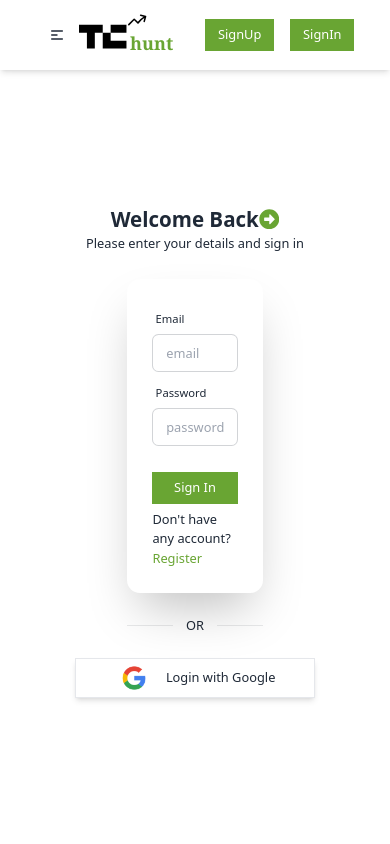
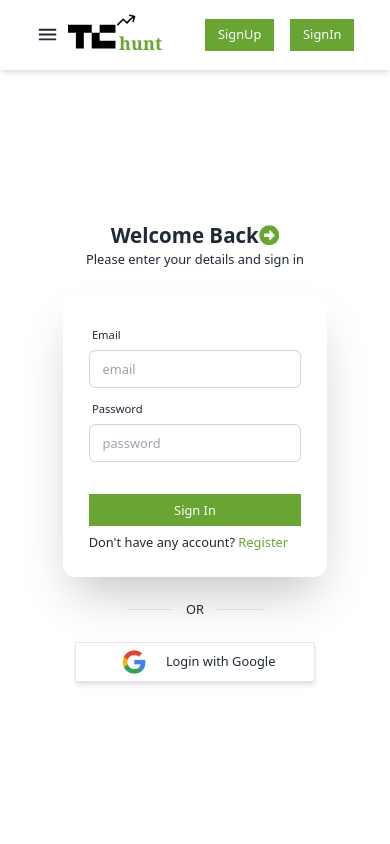
Before and after one commit to Humayra3186/Tech-Hunt, a React (Vite) app: page /login in a window 390 px wide. Shown: the top 844 px of the page. Built offline with nearby package versions, Linux system fonts and the light colour scheme; no server answers.

Commit message:
register and login functionalities are done

```diff
--- a/src/Hooks/useAxiosPublic.jsx
+++ b/src/Hooks/useAxiosPublic.jsx
@@ -1,4 +1,5 @@
-import axios from "axios"
+import axios from "axios";
+
 
 const axiosPublic = axios.create({
     baseURL: 'http://localhost:5000'
--- a/src/MainLayout/Main.jsx
+++ /dev/null
@@ -1,16 +0,0 @@
-import React from 'react';
-import { Outlet } from 'react-router-dom';
-import Navbar from '../shared/Nav/Navbar';
-import Footer from '../shared/Footer/Footer';
-
-const Main = () => {
-    return (
-        <div>
-           <Navbar></Navbar>
-            <Outlet></Outlet>
-            <Footer></Footer>
-        </div>
-    );
-};
-
-export default Main;
--- /dev/null
+++ b/src/MainLayout/MainPage.jsx
@@ -0,0 +1,23 @@
+import React, { useContext } from 'react';
+import { Outlet } from 'react-router-dom';
+import Navbar from '../shared/Nav/Navbar';
+import Footer from '../shared/Footer/Footer';
+import { AuthContext } from '../Provider/AuthProvider';
+
+const MainPage = () => {
+    const{ setOpen} = useContext(AuthContext)
+    const handleMenu =()=>{
+        setOpen(false)
+    }
+    return (
+        <div>
+           <Navbar></Navbar>
+            <div onClick={handleMenu}>
+            <Outlet></Outlet>
+            </div>
+            <Footer></Footer>
+        </div>
+    );
+};
+
+export default MainPage;
--- a/src/Pages/Login.jsx
+++ b/src/Pages/Login.jsx
@@ -1,30 +1,63 @@
-import React from 'react';
+import React, { useContext, useState } from 'react';
 import { FaArrowAltCircleRight } from 'react-icons/fa';
 import logo from "../assets/img/Google.webp"
-import { Link } from 'react-router-dom';
+import { Link, useNavigate } from 'react-router-dom';
+import { AuthContext } from '../Provider/AuthProvider';
 
 const Login = () => {
+
+    const {login,google,setUser , setLoader , setPhoto} = useContext(AuthContext)
+    const [error,setError] = useState("")
+
+    const navigate = useNavigate()
+
+    const handleSubmit = e =>{
+        setError("")
+        e.preventDefault()
+        const form = e.target
+        const email = form.email.value
+        const password = form.password.value
+
+        login(email,password)
+        .then((userCredential) => {
+            setLoader(false)
+            setUser(userCredential.user)
+            setPhoto(userCredential.user?.photoURL)
+            navigate("/")
+          })
+          .catch((error) => {
+            const errorMessage = error.message;
+            setError(errorMessage)
+            setLoader(false)
+          });
+
+    }
+
     return (
         <div className='min-h-screen pt-[4rem] flex flex-col  justify-center items-center'>
             <h1 className='text-[1.6rem] mt-[4.5rem] flex items-center  font-bold '>Welcome Back  <FaArrowAltCircleRight className='text-[#69a533]'></FaArrowAltCircleRight></h1>
 
             <p className='mb-[2rem]'>Please enter your details and sign in</p>
-            <div className="card bg-base-100 w-[35%]  shadow-2xl">
-                <form className="card-body">
+            <div className="card bg-base-100 lg:w-[35%]  shadow-2xl">
+                <form onSubmit={handleSubmit} className="card-body">
 
                     <div className="form-control">
                         <label className="label">
                             <span className="label-text">Email</span>
                         </label>
-                        <input type="email" placeholder="email" className="input input-bordered" required />
+                        <input name='email' type="email" placeholder="email" className="input input-bordered" required />
                     </div>
                     <div className="form-control">
                         <label className="label">
                             <span className="label-text">Password</span>
                         </label>
-                        <input type="password" placeholder="password" className="input input-bordered" required />
+                        <input name='password' type="password" placeholder="password" className="input input-bordered" required />
 
                     </div>
+                    {/* error message */}
+                    <div className='text-[0.8rem] text-red-600'>
+                            {error}
+                        </div>
 
 
                     <div className="form-control mt-6">
@@ -37,7 +70,7 @@ const Login = () => {
 
                 <div className="divider w-[35%] mx-auto my-[2rem]">OR</div>
 
-                <button className='flex items-center gap-4  border shadow-md px-[3rem] mb-[4rem]'>
+                <button  className='flex items-center gap-4  border shadow-md px-[3rem] mb-[4rem]'>
                     <img className='w-[3rem]' src={logo} alt="" />
                     <h3>Login with Google</h3>
                 </button>
--- a/src/Pages/Register.jsx
+++ b/src/Pages/Register.jsx
@@ -1,35 +1,99 @@
-import React from 'react';
+import React, { useContext, useState } from 'react';
 import { useForm } from 'react-hook-form';
 import { HiPencilSquare } from 'react-icons/hi2';
-import { Link } from 'react-router-dom';
+import { Link, useNavigate } from 'react-router-dom';
+import useAxiosPublic from '../Hooks/useAxiosPublic';
+import { AuthContext } from '../Provider/AuthProvider';
+
+
 
 const Register = () => {
 
-    const {
-        register,
-        handleSubmit,
-        formState: { errors },
-      } = useForm();
+    const axiosPublic = useAxiosPublic()
+    const {register,handleSubmit} = useForm();
+
+    const {createUser,updateUser,setUser,setPhoto,setLoader} = useContext(AuthContext)
+
+    const [error,setError] = useState('')
+    const navigate = useNavigate()
 
 
     //register
 
-    const onSubmit = data =>{
+    const onSubmit = async(data) =>{
+
+        setError("")
+        setLoader(true)
 
 
-        console.log(data)
-    }
+        // image hosting
+
+        const formData = new FormData();
+        formData.append("key", import.meta.env.VITE_IMAGE_HOSTING);
+        formData.append("image",data.photo[0] );
+
+        const res = await axiosPublic.post("https://api.imgbb.com/1/upload", formData, {
+          headers: {
+            "Content-Type": "multipart/form-data",
+          },
+        });
+
+
+        // all information
+
+
+        const photo = res.data.data.display_url
+        const email = data.email
+        const name = data.name
+        const password = data.password
+        const role = "user"
+
+        const userInfo = {name,email,photo,role}
+
+        createUser(email,password)
+        .then((userCredential) => {
+
+            updateUser({
+                displayName: name, photoURL: photo
+              })
+              .then(() => {
+                setPhoto(userCredential.user?.photoURL)
+              }).catch((error) => {
+                console.log(error)
+              });
+              setLoader(false)
+              setUser(userCredential?.user)
+              navigate('/')
+
+              axiosPublic.post("/user" , userInfo)
+              .then(res => {
+              console.log(res.data)
+
+              })
 
 
 
 
+          })
+          .catch((error) => {
+
+            const errorMessage = error.message;
+           setError(errorMessage)
+
+          })
+
+
+
+
+
+    }
 
     return (
         <div className='min-h-screen py-[4rem] flex flex-col  justify-center items-center'>
             <h1 className='text-[1.6rem] mt-[4.5rem] flex items-center  font-bold '>Create An Account  <HiPencilSquare className='text-[#69a533]'></HiPencilSquare></h1>
 
             <p className='mb-[2rem]'>create an account to enjoy our all serves</p>
-            <div className="card bg-base-100 w-[35%]  shadow-2xl">
+            <div className="card bg-base-100 lg:w-[35%]  shadow-2xl">
                 <form onSubmit={handleSubmit(onSubmit)} className="card-body">
                 <div className="form-control">
                         <label className="label">
@@ -56,6 +120,10 @@ const Register = () => {
                         </label>
                         <input {...register('photo')}  type="file" placeholder="photo"  required />
                     </div>
+                      {/* error message */}
+                      <div className='text-[0.8rem] text-red-600'>
+                            {error}
+                        </div>
 
                     <div className="form-control mt-6">
                         <button className="btn-color py-2">Sign Up</button>
--- a/src/Provider/AuthProvider.jsx
+++ b/src/Provider/AuthProvider.jsx
@@ -1,5 +1,5 @@
 import { createContext, useEffect, useState } from "react";
-import { createUserWithEmailAndPassword, getAuth, onAuthStateChanged, signInWithEmailAndPassword, updateProfile } from "firebase/auth";
+import { createUserWithEmailAndPassword, getAuth, onAuthStateChanged, signInWithEmailAndPassword, signOut, updateProfile } from "firebase/auth";
 import app from "../firebase.config";
 import { GoogleAuthProvider } from "firebase/auth";
 const auth = getAuth(app);
@@ -15,6 +15,7 @@ const AuthProvider = ({children}) => {
     const[photo , setPhoto]= useState("")
     const [user , setUser] = useState('')
     const [loader , setLoader]= useState(true)
+    const [open , setOpen] = useState(false)
 
     //create user
     const createUser =(email, password)=>{
@@ -57,7 +58,7 @@ const AuthProvider = ({children}) => {
       //logout
       const logOut =() =>{
         setLoader(true)
-        return (signOut(auth))
+        return signOut(auth)
        }
 
 
@@ -66,9 +67,10 @@ const AuthProvider = ({children}) => {
      useEffect(()=>{
 
          const unSubscribe =  onAuthStateChanged(auth , (currentUser)=>{
+             setLoader(false)
             setUser(currentUser)
             setPhoto(currentUser?.photoURL)
-            setLoader(false)
+
 
            })
           return ()=>{
@@ -80,7 +82,7 @@ const AuthProvider = ({children}) => {
 
 
 
-    const info = {createUser,updateUser,login,google,logOut,user,setUser,photo,setPhoto,loader,setLoader}
+    const info = {createUser,updateUser,login,google,logOut, open,setOpen,user,setUser,photo,setPhoto,loader,setLoader}
 
     return (
        <AuthContext.Provider value={info}>
--- a/src/Route/router.jsx
+++ b/src/Route/router.jsx
@@ -1,15 +1,15 @@
 import React from 'react';
 import { createBrowserRouter } from 'react-router-dom';
-import Main from '../MainLayout/Main';
 import Home from '../Pages/Home/home';
 import Login from '../Pages/login';
 import Register from '../Pages/Register';
 import Products from '../Pages/Products/Products';
+import MainPage from '../MainLayout/MainPage';
 
 const router = createBrowserRouter([
     {
       path: "/",
-      element: <Main></Main>,
+      element: <MainPage></MainPage>,
       children:[
         {
           path:"/",
--- a/src/shared/Nav/Nav.css
+++ b/src/shared/Nav/Nav.css
@@ -1,3 +1,3 @@
 .active{
-    color: #69a533;
+    color:#69a533 ;
 }
--- a/src/shared/Nav/Navbar.jsx
+++ b/src/shared/Nav/Navbar.jsx
@@ -1,4 +1,4 @@
-import React from 'react';
+import React, { useContext, useState } from 'react';
 import { SiTechcrunch } from "react-icons/si";
 import { HiMiniArrowTrendingUp } from "react-icons/hi2";
 import { NavLink } from 'react-router-dom';
@@ -6,7 +6,12 @@ import { FaHome } from "react-icons/fa";
 import { AiFillProduct } from "react-icons/ai";
 import "./Nav.css"
 import Navright from './Navright';
+import { AuthContext } from '../../Provider/AuthProvider';
+import { RxCross2 } from 'react-icons/rx';
+import { IoMenuSharp } from 'react-icons/io5';
 const Navbar = () => {
+
+  const{open , setOpen,user} = useContext(AuthContext)
 
 
   const link = <>
@@ -24,32 +29,34 @@ const Navbar = () => {
     <div className='fixed shadow-md w-full py-1 backdrop-blur-sm  z-10'>
       <div className="navbar w-[85%]  mx-auto ">
         <div className="navbar-start">
-          <div className="dropdown">
-            <div tabIndex={0} role="button" className="btn btn-ghost lg:hidden">
-              <svg
-                xmlns="http://www.w3.org/2000/svg"
-                className="h-5 w-5"
-                fill="none"
-                viewBox="0 0 24 24"
-                stroke="currentColor">
-                <path
-                  strokeLinecap="round"
-                  strokeLinejoin="round"
-                  strokeWidth="2"
-                  d="M4 6h16M4 12h8m-8 6h16" />
-              </svg>
+          <div className={`bg-[#fdfdfdf2] backdrop-blur-lg p-4 lg:hidden absolute   duration-[600ms]  pt-4 pl-7 w-48 top-[5.4rem] h-screen ${open ? "  left-0" : "left-[-13rem]"}`}>
+
+            <ul className='text-[1.2rem]  md:text-[0.9rem] flex flex-col items-center gap-6  '>
+              <div>
+                <NavLink className="text-black hover:text-[#C4A484] font-semibold text-[1.2rem]  md:text-[0.9rem]" to={'/'}>Home</NavLink>
               </div>
-            <ul
-              tabIndex={0}
-              className="menu menu-sm dropdown-content bg-base-100 rounded-box z-[1] mt-3 w-52 p-2 shadow gap-[4rem]">
-             {link}
+              <div>
+                <NavLink className="text-black hover:text-[#C4A484] font-semibold text-[1.2rem]  md:text-[0.9rem]" to={'rooms'}>Rooms</NavLink>
+              </div>
+
+
             </ul>
+
+
           </div>
+          <div className={`text-[1.2rem] lg:hidden mr-3`} onClick={() => { setOpen(!open) }}>
+            {
+              open ? <RxCross2 className='text-[1.8rem] font-bold'></RxCross2> : <IoMenuSharp className='text-[1.8rem]  font-semibold' ></IoMenuSharp>
+            }
+
+          </div>
+
+          {/* logo */}
           <div className='w-auto  flex items-end '>
             <SiTechcrunch className='text-[3.7rem] text-black'></SiTechcrunch>
             <div>
-        <HiMiniArrowTrendingUp  className='text-[1.6rem] pt-[-1] font-extrabold text-black  '></HiMiniArrowTrendingUp>
-       <h1  className='text-[1.4rem] pl-1 pb-1 font-semibold text-[#69a533] font-serif'>  hunt </h1>
+              <HiMiniArrowTrendingUp className='text-[1.6rem] pt-[-1] font-extrabold text-black  '></HiMiniArrowTrendingUp>
+              <h1 className='text-[1.4rem] pl-1 pb-1 font-semibold text-[#69a533] font-serif'>  hunt </h1>
 
             </div>
           </div>
```
Also changed, not shown: src/shared/Nav/Navright.jsx (+42 -10 lines). Lines whose indentation alone changed are shown as unchanged.
